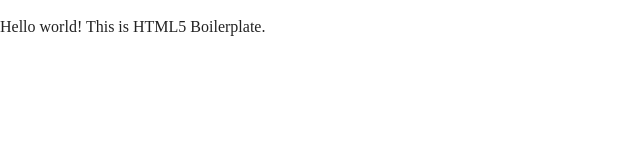
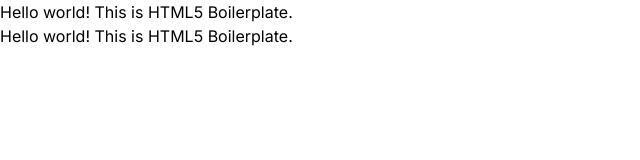
Before and after one commit to natainditama/socaco, a website: page index.html in a window 1280 px wide. Shown: the whole page, without its empty margins (0-640 px from the left). Drawn offline with Linux system fonts and the light colour scheme.

Commit message:
styles: Setting up tailwindCSS

```diff
--- /dev/null
+++ b/css/input.css
@@ -0,0 +1,8 @@
+@tailwind base;
+@tailwind components;
+@tailwind utilities;
+
+body,
+html {
+  @apply font-inter;
+}
--- a/index.html
+++ b/index.html
@@ -10,6 +10,7 @@
     <meta property="og:type" content="" />
     <meta property="og:url" content="" />
     <meta property="og:image" content="" />
+    <meta name="theme-color" content="#fafafa" />
 
     <link rel="manifest" href="site.webmanifest" />
     <link rel="apple-touch-icon" href="icon.png" />
@@ -17,13 +18,18 @@
 
     <link rel="stylesheet" href="css/normalize.css" />
     <link rel="stylesheet" href="css/main.css" />
-
-    <meta name="theme-color" content="#fafafa" />
+    <link rel="preconnect" href="https://fonts.googleapis.com" />
+    <link rel="preconnect" href="https://fonts.gstatic.com" crossorigin />
+    <link
+      href="https://fonts.googleapis.com/css2?family=Inter:wght@300;400;500;600;700&family=Outfit:wght@300;400;500;600;700&display=swap"
+      rel="stylesheet"
+    />
   </head>
 
   <body>
     <!-- Add your site or application content here -->
     <p>Hello world! This is HTML5 Boilerplate.</p>
+    <p class="font-inter">Hello world! This is HTML5 Boilerplate.</p>
     <script src="js/vendor/modernizr-3.11.2.min.js"></script>
     <script src="js/plugins.js"></script>
     <script src="js/main.js"></script>
--- /dev/null
+++ b/tailwind.config.js
@@ -0,0 +1,14 @@
+const defaultTheme = require("tailwindcss/defaultTheme");
+
+/** @type {import('tailwindcss').Config} */
+module.exports = {
+  content: ["./**/*.html", "./js/main.js"],
+  theme: {
+    fontFamily: {
+      outfit: ["Outfit", ...defaultTheme.fontFamily.sans],
+      inter: ["Inter", ...defaultTheme.fontFamily.sans],
+    },
+    extend: {},
+  },
+  plugins: [],
+};
```
Also changed, not shown: package.json (+4 -3 lines), css/main.css, 1 other file.
